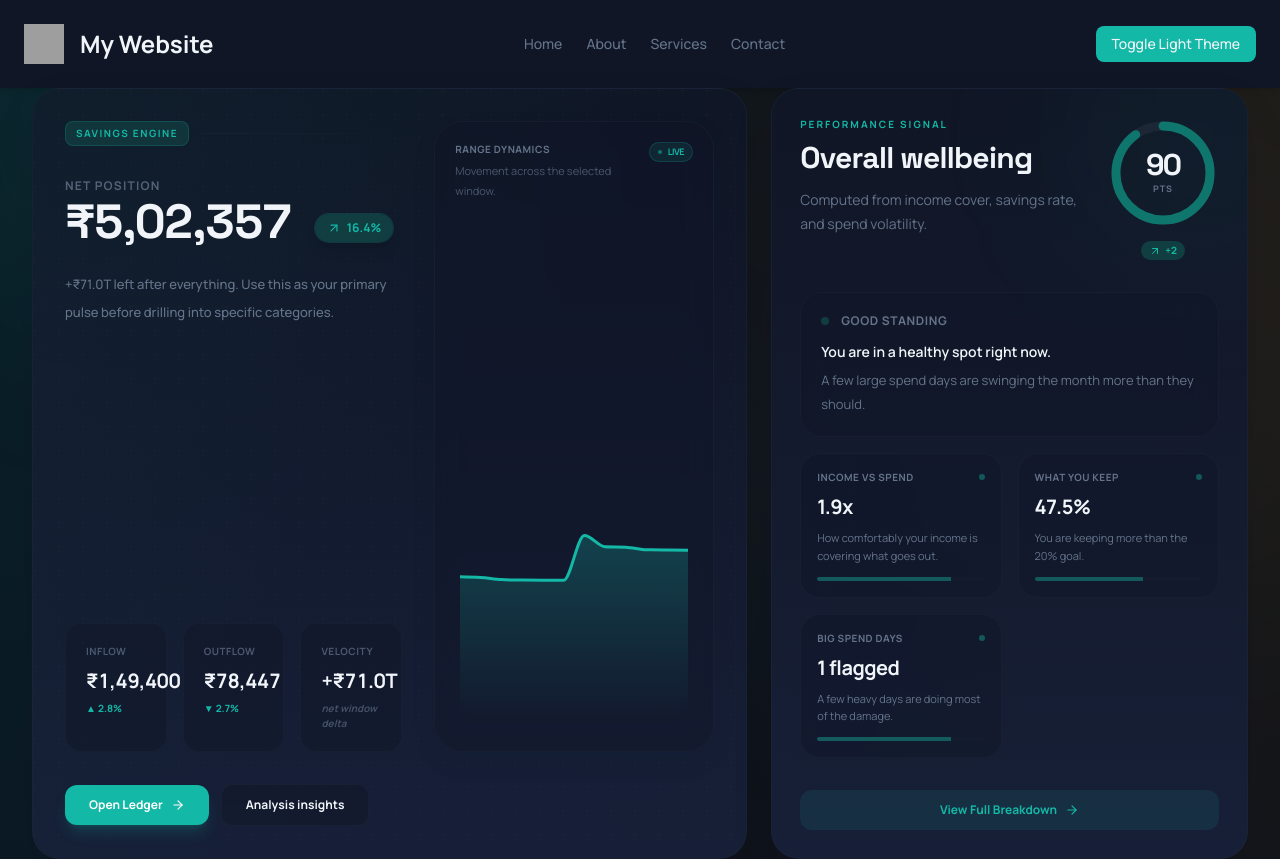
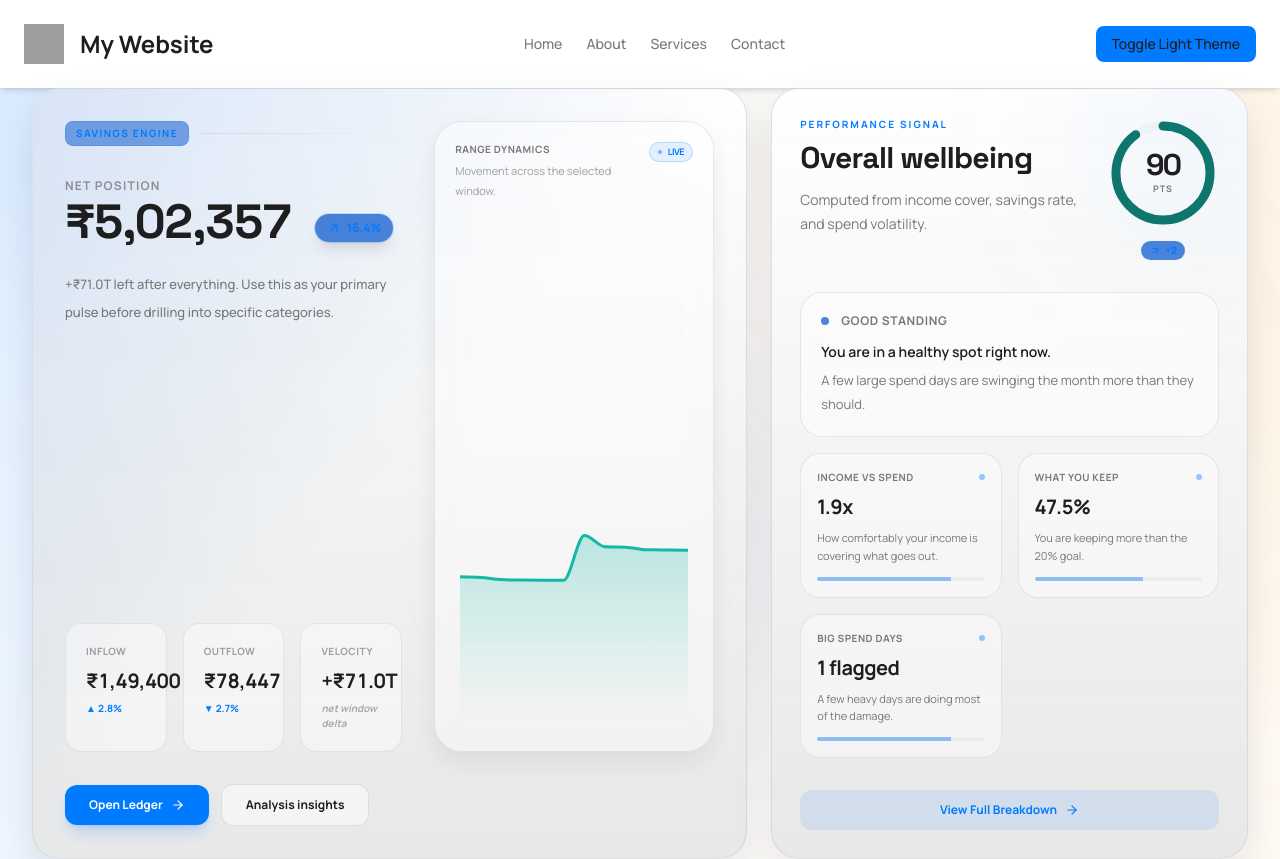
Before and after one commit to varchasvakhare2022/Finance-Dashboard-UI, a React (Vite) app: page / in a window 1280 px wide. Shown: the top 859 px of the page. Built offline with nearby package versions, Linux system fonts and the light colour scheme; grey boxes are pictures that could not be loaded.

Commit message:
hy please change redeign the whole ui

```diff
--- a/src/index.css
+++ b/src/index.css
@@ -5,35 +5,19 @@
 @tailwind utilities;
 
 :root {
-  --bg: 10 14 26;
-  --canvas: 8 11 20;
-  --surface: 16 22 38;
-  --surface-strong: 24 33 58;
-  --ink: 241 245 249;
-  --muted: 100 116 139;
-  --line: 30 41 59;
-  --accent: 20 184 166;
-  --accent-soft: 18 78 74;
-  --warning: 251 191 36;
-  --warning-soft: 124 45 18;
-  --danger: 248 113 113;
-  --danger-soft: 127 29 29;
-}
-
-.light-theme {
-  --bg: 241 245 249;
-  --canvas: 255 255 255;
-  --surface: 248 250 252;
-  --surface-strong: 237 242 247;
-  --ink: 10 14 26;
-  --muted: 71 85 105;
-  --line: 203 213 225;
-  --accent: 20 184 166;
-  --accent-soft: 16 185 129;
-  --warning: 251 191 36;
-  --warning-soft: 252 211 77;
-  --danger: 220 38 38;
-  --danger-soft: 248 113 113;
+  --bg: 255 255 255;
+  --canvas: 245 245 245;
+  --surface: 255 255 255;
+  --surface-strong: 230 230 230;
+  --ink: 30 30 30;
+  --muted: 120 120 120;
+  --line: 200 200 200;
+  --accent: 0 122 255;
+  --accent-soft: 0 82 204;
+  --warning: 255 149 0;
+  --warning-soft: 204 102 0;
+  --danger: 255 59 48;
+  --danger-soft: 204 51 38;
 }
 
 ::selection {
@@ -43,7 +27,7 @@
 * {
   @apply border-line;
   scrollbar-width: thin;
-  scrollbar-color: rgba(100, 116, 139, 0.2) transparent;
+  scrollbar-color: rgba(120, 120, 120, 0.2) transparent;
 }
 
 *::-webkit-scrollbar {
@@ -56,20 +40,20 @@
 }
 
 *::-webkit-scrollbar-thumb {
-  background: rgba(100, 116, 139, 0.2);
+  background: rgba(120, 120, 120, 0.2);
   @apply rounded-full transition-colors hover:bg-muted/30;
 }
 
 html {
   scroll-behavior: smooth;
-  color-scheme: dark;
+  color-scheme: light;
 }
 
 body {
   @apply min-h-screen bg-canvas font-sans text-ink antialiased selection:bg-accent/30;
   background-image:
-    radial-gradient(at 0% 0%, rgba(20, 184, 166, 0.12) 0px, transparent 50%),
-    radial-gradient(at 100% 0%, rgba(251, 191, 36, 0.08) 0px, transparent 50%);
+    radial-gradient(at 0% 0%, rgba(0, 122, 255, 0.12) 0px, transparent 50%),
+    radial-gradient(at 100% 0%, rgba(255, 149, 0, 0.08) 0px, transparent 50%);
   font-feature-settings: "cv02", "cv03", "cv04", "cv11";
 }
 
@@ -132,8 +116,8 @@ body {
 }
 
 @keyframes glow {
-  0%, 100% { box-shadow: 0 0 20px rgba(20, 184, 166, 0.15); }
-  50% { box-shadow: 0 0 32px rgba(20, 184, 166, 0.28); }
+  0%, 100% { box-shadow: 0 0 20px rgba(0, 122, 255, 0.15); }
+  50% { box-shadow: 0 0 32px rgba(0, 122, 255, 0.28); }
 }
 
 @keyframes float {
```
